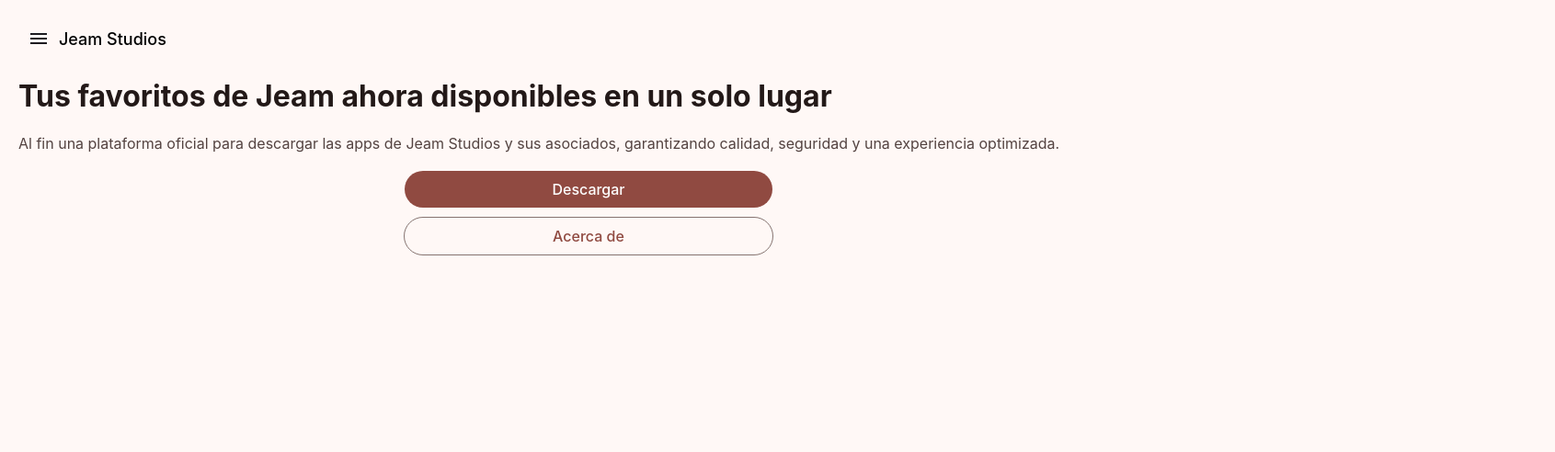
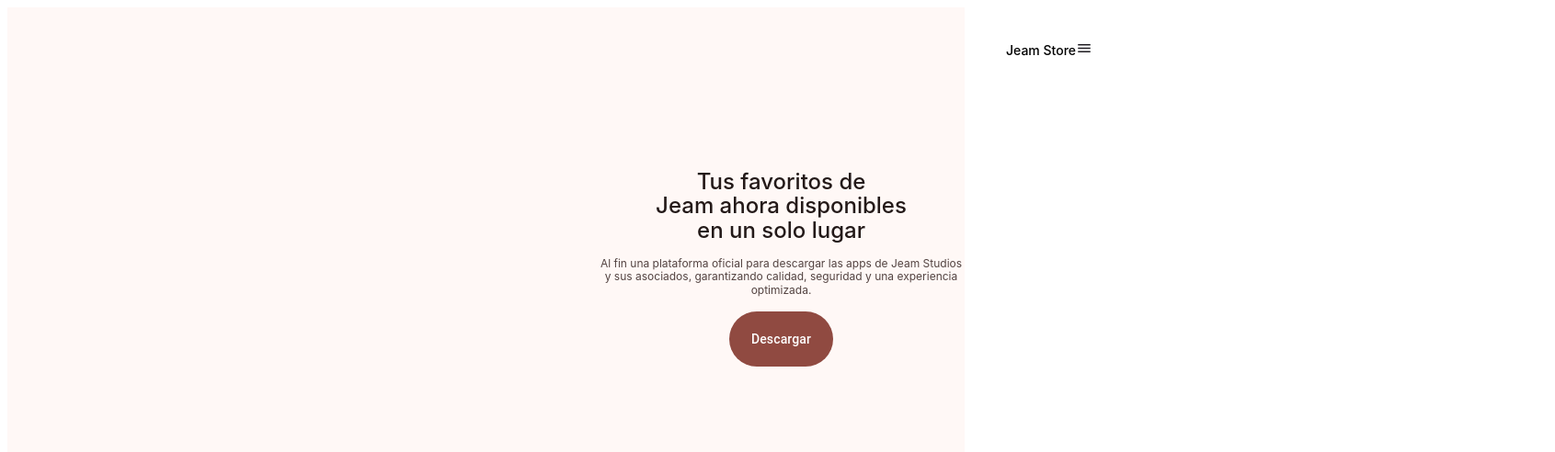
Before and after one commit to JeamDeveloper/jeamservices, a plain HTML site: page downloadstore.html in a window 1280 px wide. Shown: the top 492 px of the page at 92% size, 1691 px wide, since content can reach past the window. Drawn offline with Linux system fonts and the light colour scheme.

Commit message:
Update downloadstore.html

```diff
--- a/downloadstore.html
+++ b/downloadstore.html
@@ -4,89 +4,27 @@
     <meta charset="UTF-8">
     <meta name="viewport" content="width=device-width, initial-scale=1.0">
     <title>Página de Descarga de Jeam Store</title>
-    <style>
-        body {
-            margin: 0;
-            padding: 0;
-            background: #FFF8F6;
-            font-family: 'Inter', sans-serif;
-        }
-        .container {
-            width: 100%;
-            max-width: 100%;
-            margin: 0 auto;
-            padding: 20px;
-            box-sizing: border-box;
-        }
-        h1 {
-            font-size: clamp(1.5rem, 5vw, 2rem);
-            color: #231918;
-        }
-        p {
-            font-size: clamp(0.9rem, 3vw, 1rem);
-            color: #534341;
-        }
-        .buttons {
-            display: flex;
-            flex-direction: column;
-            gap: 10px;
-            margin-top: 20px;
-        }
-        .btn {
-            display: flex;
-            justify-content: center;
-            align-items: center;
-            width: 100%;
-            max-width: 400px;
-            height: 40px;
-            border-radius: 100px;
-            font-size: clamp(14px, 2vw, 16px);
-            font-weight: 500;
-            cursor: pointer;
-            text-decoration: none;
-            margin: 0 auto;
-        }
-        .download {
-            background: #904A41;
-            color: white;
-        }
-        .about {
-            border: 1px solid #857370;
-            color: #904A41;
-        }
-        .header {
-            display: flex;
-            align-items: center;
-            gap: 10px;
-            margin-bottom: 20px;
-            padding: 10px;
-            width: 100%;
-            box-sizing: border-box;
-        }
-        .header svg {
-            width: 24px;
-            height: 24px;
-        }
-        .header span {
-            font-size: clamp(16px, 2vw, 18px);
-            font-weight: 500;
-        }
-    </style>
-</head>
-<body>
-    <div class="container">
-        <div class="header">
-            <svg width="18" height="18" viewBox="0 0 18 18" fill="none" xmlns="http://www.w3.org/2000/svg">
-                <path d="M2.25 13.5V12H15.75V13.5H2.25ZM2.25 9.75V8.25H15.75V9.75H2.25ZM2.25 6V4.5H15.75V6H2.25Z" fill="#1D1B20"/>
-            </svg>
-            <span>Jeam Studios</span>
+   <div data-layer="Website" class="Website" style="width: 1041px; height: 1080px; padding-bottom: 679px; background: #FFF8F6; flex-direction: column; justify-content: flex-start; align-items: flex-start; display: inline-flex">
+  <div data-layer="header" class="Header" style="width: 1041px; height: 57px; padding-left: 20px; padding-right: 20px; padding-top: 18px; padding-bottom: 18px; justify-content: flex-start; align-items: center; gap: 12px; display: inline-flex">
+    <div data-layer="Frame 1" class="Frame1" style="flex: 1 1 0; height: 21px; justify-content: space-between; align-items: center; display: flex">
+      <div data-layer="Jeam Store" class="JeamStore" style="width: 1142px; text-align: right; color: black; font-size: 14px; font-family: Inter; font-weight: 500; line-height: 21px; word-wrap: break-word">Jeam Store</div>
+      <div data-svg-wrapper data-layer="menu" class="Menu">
+      <svg width="18" height="19" viewBox="0 0 18 19" fill="none" xmlns="http://www.w3.org/2000/svg">
+      <path d="M2.25 14V12.5H15.75V14H2.25ZM2.25 10.25V8.75H15.75V10.25H2.25ZM2.25 6.5V5H15.75V6.5H2.25Z" fill="#1D1B20"/>
+      </svg>
+      </div>
+    </div>
+  </div>
+  <div data-layer="prsentation" class="Prsentation" style="width: 1041px; height: 344px; padding-left: 321px; padding-right: 321px; padding-top: 22px; padding-bottom: 22px; flex-direction: column; justify-content: space-between; align-items: center; display: inline-flex">
+    <div data-layer="container" class="Container" style="width: 399px; height: 282px; padding-left: 64px; padding-right: 64px; padding-top: 28px; padding-bottom: 28px; flex-direction: column; justify-content: center; align-items: center; gap: 16px; display: flex">
+      <div data-layer="Tus favoritos de Jeam ahora disponibles en un solo lugar" class="TusFavoritosDeJeamAhoraDisponiblesEnUnSoloLugar" style="align-self: stretch; text-align: center; color: #231918; font-size: 24px; font-family: Inter; font-weight: 500; line-height: 26.40px; word-wrap: break-word">Tus favoritos de<br/>Jeam ahora disponibles <br/>en un solo lugar</div>
+      <div data-layer="Al fin una plataforma oficial para descargar las apps de Jeam Studios y sus asociados, garantizando calidad, seguridad y una experiencia optimizada." class="AlFinUnaPlataformaOficialParaDescargarLasAppsDeJeamStudiosYSusAsociadosGarantizandoCalidadSeguridadYUnaExperienciaOptimizada" style="align-self: stretch; text-align: center; color: #534341; font-size: 12px; font-family: Inter; font-weight: 400; line-height: 14.40px; word-wrap: break-word">Al fin una plataforma oficial para descargar las apps de Jeam Studios y sus asociados, garantizando calidad, seguridad y una experiencia optimizada.</div>
+      <div data-layer="Button" class="Button" style="background: #904A41; border-radius: 100px; overflow: hidden; flex-direction: column; justify-content: center; align-items: center; gap: 8px; display: flex">
+        <div data-layer="state-layer" class="StateLayer" style="align-self: stretch; height: 40px; padding-left: 24px; padding-right: 24px; padding-top: 10px; padding-bottom: 10px; justify-content: center; align-items: center; gap: 8px; display: inline-flex">
+          <div data-layer="label-text" class="LabelText" style="text-align: center; color: white; font-size: 14px; font-family: Roboto; font-weight: 500; line-height: 20px; letter-spacing: 0.10px; word-wrap: break-word">Descargar</div>
         </div>
-        <h1>Tus favoritos de Jeam ahora disponibles en un solo lugar</h1>
-        <p>Al fin una plataforma oficial para descargar las apps de Jeam Studios y sus asociados, garantizando calidad, seguridad y una experiencia optimizada.</p>
-        <div class="buttons">
-            <a href="#" class="btn download">Descargar</a>
-            <a href="#" class="btn about">Acerca de</a>
-        </div>
+      </div>
     </div>
-</body>
+  </div>
+</div>
 </html>
```
